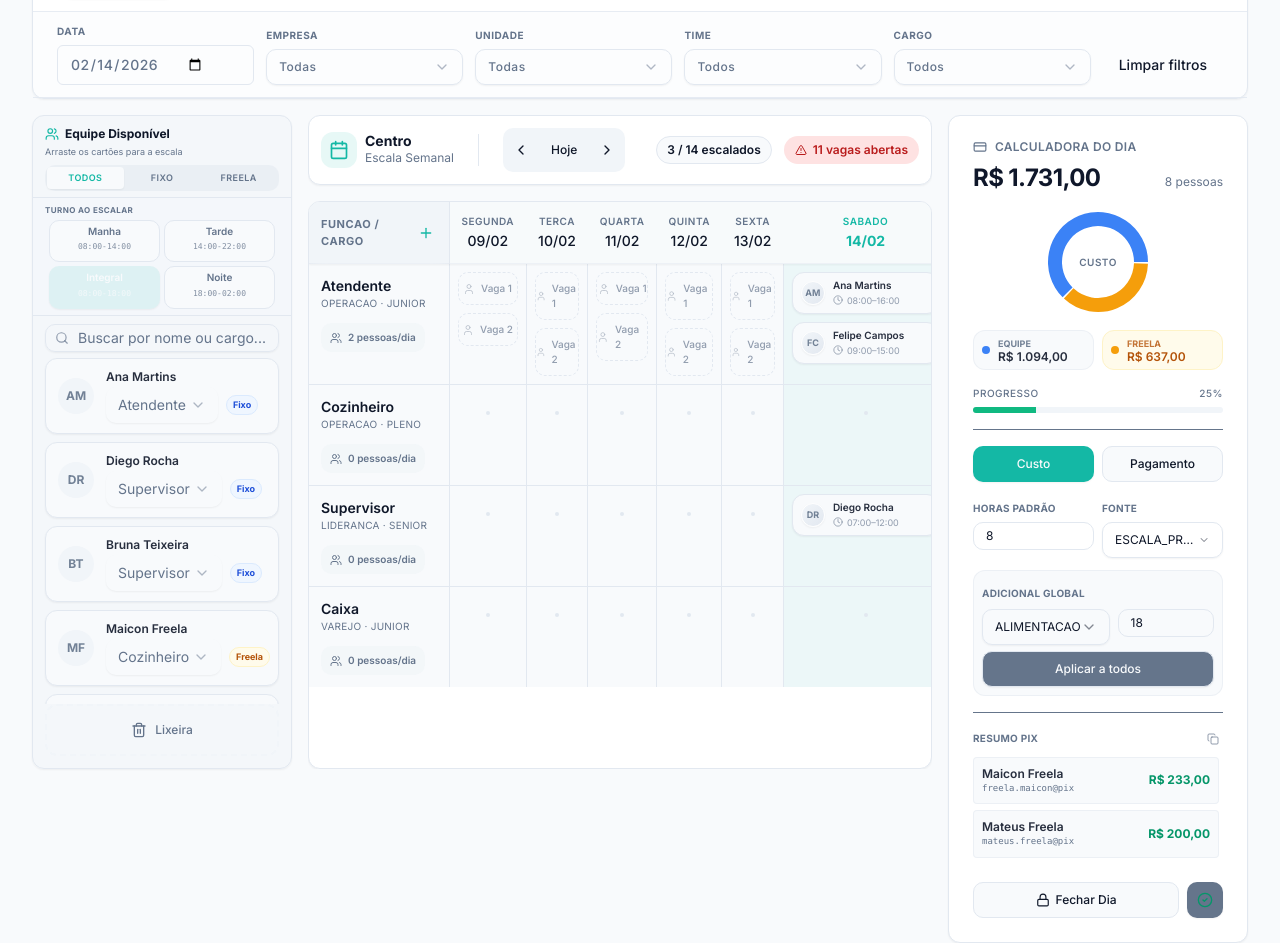
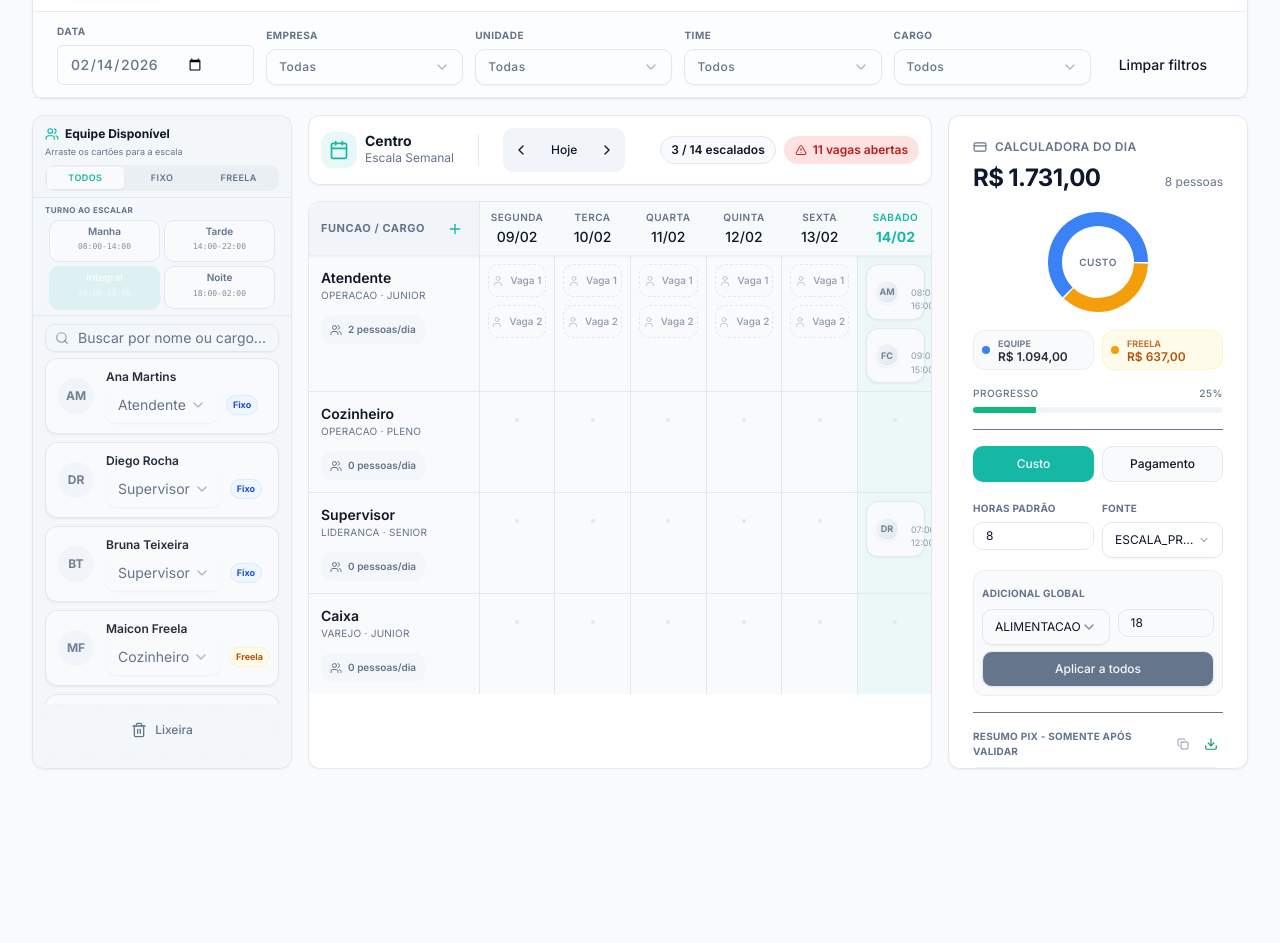
Before and after one commit to vaquev01/rh-manager, a Next.js app: page / in a window 1280 px wide. Shown: the part 140-1083 px from the top of the page. After the commit the page ends 965 px from the top, so only its background shows below. Built offline with nearby package versions, Linux system fonts and the light colour scheme.

Commit message:
feat(ui): phase 7 - proportional schedule table, individual pix bonifications and printable receipt

```diff
--- a/src/app/globals.css
+++ b/src/app/globals.css
@@ -23,6 +23,8 @@
     --destructive-foreground: 210 40% 98%;
     --border: 214.3 31.8% 91.4%;
     --input: 214.3 31.8% 91.4%;
+    --chart-4: 43 74% 66%;
+    --chart-5: 27 87% 67%;
     --ring: 173 80% 40%;
     --radius: 0.75rem;
   }
--- a/src/components/pix-sidebar.tsx
+++ b/src/components/pix-sidebar.tsx
@@ -10,7 +10,7 @@ import { useToast } from "@/components/toast";
 import { asDateLabel } from "@/lib/date";
 import { money } from "@/lib/format";
 import { CheckCircle2, Clock3, Copy, CreditCard, Download, Lock, TrendingUp, Users } from "lucide-react";
-import { useMemo, useState } from "react";
+import { useMemo, useState, useRef } from "react";
 import { AdditionalDay } from "@/lib/types";
 import { PieChart, Pie, Cell, ResponsiveContainer, Tooltip as RechartsTooltip } from 'recharts';
 
@@ -30,6 +30,8 @@ export function PixSidebar() {
         setHoursSource,
         setGlobalStandardHours,
         setGlobalAdditional,
+        addIndividualAdditional,
+        removeIndividualAdditional,
         validateHours,
         closePaymentsDay,
         downloadPixCsv,
@@ -123,18 +125,28 @@ export function PixSidebar() {
         toast("Relatório copiado!", "success");
     };
 
+    const handlePrintPix = () => {
+        window.print();
+    };
+
     return (
-        <div className="space-y-4 h-full flex flex-col">
-            <Card className="flex-1 flex flex-col shadow-sm border-border">
-                <CardHeader className="p-4 pb-2 shrink-0">
+        <div className="space-y-4 h-full flex flex-col relative print-mode-wrapper">
+            <Card className="flex-1 flex flex-col shadow-sm border-border min-h-0 printable-card">
+                <CardHeader className="p-4 pb-2 shrink-0 hide-on-print">
                     <CardTitle className="text-xs font-bold uppercase tracking-wide flex items-center gap-2 text-muted-foreground">
                         <CreditCard className="h-3.5 w-3.5" />
                         Calculadora do Dia
                     </CardTitle>
                 </CardHeader>
                 <CardContent className="p-4 pt-0 flex-1 flex flex-col gap-4 overflow-y-auto">
+                    {/* Print Header Visible Only When Printing */}
+                    <div className="hidden show-on-print mb-4 border-b pb-4">
+                        <h2 className="text-lg font-bold">Resumo Diário de Pagamentos (PIX)</h2>
+                        <p className="text-sm text-muted-foreground">Data: {asDateLabel(date)}</p>
+                    </div>
+
                     {/* Totals */}
-                    <div>
+                    <div className="hide-on-print">
                         <div className="flex items-baseline justify-between mb-2">
                             <span className="text-2xl font-bold tracking-tight text-slate-900">{money(totalCost)}</span>
                             <span className="text-xs text-muted-foreground">{filteredLines.length} pessoas</span>
@@ -208,10 +220,10 @@ export function PixSidebar() {
                         </div>
                     )}
 
-                    <Separator />
+                    <Separator className="hide-on-print" />
 
                     {/* Controls */}
-                    <div className="space-y-3">
+                    <div className="space-y-3 hide-on-print">
                         <div className="grid grid-cols-2 gap-2">
                             <Button
                                 variant={paymentContext.config.mode === "CUSTO" ? "primary" : "outline"}
@@ -305,15 +317,20 @@ export function PixSidebar() {
                         </div>
                     </div>
 
-                    <Separator />
+                    <Separator className="hide-on-print" />
 
                     {/* Pix List */}
-                    <div className="flex-1 min-h-0 flex flex-col">
+                    <div className="flex-1 min-h-[300px] flex flex-col">
                         <div className="flex items-center justify-between mb-2">
-                            <h4 className="text-[10px] font-bold uppercase tracking-wide text-muted-foreground">Resumo PIX</h4>
-                            <Button variant="ghost" size="icon" className="h-5 w-5" onClick={handleCopyReport} title="Copiar Relatório">
+                            <h4 className="text-[10px] font-bold uppercase tracking-wide text-muted-foreground">Resumo PIX {!paymentContext.locked && "- Somente após Validar"}</h4>
+                            <div className="flex gap-1 hide-on-print">
+                                <Button variant="ghost" size="icon" className="h-6 w-6" onClick={handleCopyReport} title="Copiar Relatório em Texto">
                                     <Copy className="h-3 w-3 text-muted-foreground/70" />
                                 </Button>
+                                <Button variant="ghost" size="icon" className="h-6 w-6 text-emerald-600 hover:text-emerald-700 hover:bg-emerald-50" onClick={handlePrintPix} title="Gerar Imagem Visual">
+                                    <Download className="h-3.5 w-3.5" />
+                                </Button>
+                            </div>
                         </div>
 
                         {visiblePixSummary.length === 0 ? (
@@ -322,48 +339,122 @@ export function PixSidebar() {
                             </div>
                         ) : (
                             <ul className="flex-1 overflow-y-auto space-y-1.5 pr-1">
-                                {visiblePixSummary.map(pix => (
-                                    <li key={pix.personId} className="flex justify-between items-center bg-muted/50 p-2 rounded border border-border/50">
+                                {visiblePixSummary.map(pix => {
+                                    const additionals = state.additionalDays.filter(a => a.personId === pix.personId && a.date === date);
+
+                                    return (
+                                        <li key={pix.personId} className="bg-muted/30 p-2.5 rounded border border-border/50 group printable-list-item print-bg-transparent print-border-b">
+                                            <div className="flex justify-between items-start mb-1">
                                                 <div className="min-w-0 flex-1 mr-2">
                                                     <div className="text-xs font-semibold text-foreground/90 truncate">{pix.nome}</div>
-                                            <div className="text-[9px] text-muted-foreground font-mono truncate">{pix.chavePix}</div>
+                                                    <div className="text-[10px] text-muted-foreground font-mono truncate">{pix.chavePix || "Sem PIX"}</div>
                                                 </div>
-                                        <div className="text-xs font-bold text-emerald-600 dark:text-emerald-400">{money(pix.valor)}</div>
+                                                <div className="text-sm font-bold text-emerald-600 dark:text-emerald-400">{money(pix.valor)}</div>
+                                            </div>
+
+                                            {/* Additionals View & Add Button */}
+                                            <div className="mt-2 hide-on-print">
+                                                {additionals.length > 0 && (
+                                                    <div className="space-y-1 mt-2 border-t border-border/50 pt-1.5 mb-2">
+                                                        {additionals.map(a => (
+                                                            <div key={a.id} className="flex items-center justify-between text-[10px]">
+                                                                <span className="text-muted-foreground flex items-center gap-1">
+                                                                    <div className="h-1 w-1 rounded-full bg-emerald-500"></div>
+                                                                    {a.tipo.toLowerCase()} {a.descricao ? `(${a.descricao})` : ""}
+                                                                </span>
+                                                                <div className="flex items-center gap-1">
+                                                                    <span className="font-semibold text-emerald-600">+{money(a.valor)}</span>
+                                                                    <button
+                                                                        onClick={() => removeIndividualAdditional(a.id)}
+                                                                        disabled={paymentContext.locked}
+                                                                        className="text-red-400 hover:text-red-600 ml-1 opacity-0 group-hover:opacity-100 transition-opacity"
+                                                                    >
+                                                                        ×
+                                                                    </button>
+                                                                </div>
+                                                            </div>
+                                                        ))}
+                                                    </div>
+                                                )}
+
+                                                {/* Add quick additional */}
+                                                {!paymentContext.locked && (
+                                                    <div className="flex items-center gap-1.5 opacity-0 group-hover:opacity-100 transition-opacity mt-1">
+                                                        <Input
+                                                            id={`add-val-${pix.personId}`}
+                                                            type="number"
+                                                            placeholder="R$"
+                                                            className="h-6 text-[10px] w-16"
+                                                        />
+                                                        <Input
+                                                            id={`add-desc-${pix.personId}`}
+                                                            type="text"
+                                                            placeholder="Motivo..."
+                                                            className="h-6 text-[10px] flex-1"
+                                                        />
+                                                        <Button
+                                                            size="sm"
+                                                            variant="secondary"
+                                                            className="h-6 text-[10px] px-2"
+                                                            onClick={async () => {
+                                                                const valInput = document.getElementById(`add-val-${pix.personId}`) as HTMLInputElement;
+                                                                const descInput = document.getElementById(`add-desc-${pix.personId}`) as HTMLInputElement;
+
+                                                                if (valInput && Number(valInput.value) > 0) {
+                                                                    addIndividualAdditional(
+                                                                        pix.personId,
+                                                                        {
+                                                                            tipo: "OUTRO",
+                                                                            valor: Number(valInput.value),
+                                                                            descricao: descInput?.value || "Adicional extra",
+                                                                            pagavelViaPix: true
+                                                                        }
+                                                                    );
+                                                                    valInput.value = "";
+                                                                    if (descInput) descInput.value = "";
+                                                                    toast(`Adicionado a ${pix.nome.split(" ")[0]}`, "success");
+                                                                }
+                                                            }}
+                                                        >
+                                                            Add Extra
+                                                        </Button>
+                                                    </div>
+                                                )}
+                                            </div>
                                         </li>
-                                ))}
+                                    );
+                                })}
                             </ul>
                         )}
                     </div>
 
-                    <div className="space-y-2 mt-auto pt-2">
+                    <div className="space-y-2 mt-auto pt-2 hide-on-print">
                         <div className="flex gap-2">
                             {!showCloseConfirm ? (
                                 <Button
-                                    className="flex-1 h-9 text-xs"
-                                    variant="outline"
+                                    className="flex-1 h-9 text-xs font-bold transition-all shadow-sm bg-gradient-to-r from-emerald-600 to-emerald-500 hover:from-emerald-700 hover:to-emerald-600 text-white"
                                     disabled={paymentContext.locked || !canClose}
                                     onClick={() => setShowCloseConfirm(true)}
                                 >
-                                    <Lock className="mr-1.5 h-3.5 w-3.5" /> Fechar Dia
+                                    <Lock className="mr-1.5 h-3.5 w-3.5" /> Travar e Fechar Dia
                                 </Button>
                             ) : (
                                 <Button
-                                    className="flex-1 h-9 text-xs"
-                                    variant="danger"
+                                    className="flex-1 h-9 text-xs shadow-sm bg-red-600 hover:bg-red-700 text-white"
                                     onClick={() => {
                                         closePaymentsDay();
                                         setShowCloseConfirm(false);
-                                        toast("Dia fechado com sucesso", "success");
+                                        toast("Dia fechado com sucesso. Histórico salvo!", "success");
                                     }}
                                 >
-                                    Confirmar
+                                    Confirmar Fechamento
                                 </Button>
                             )}
 
                             <Button
-                                variant="secondary"
+                                variant="outline"
                                 size="icon"
-                                className="h-9 w-9 shrink-0"
+                                className="h-9 w-9 shrink-0 border-emerald-200 bg-emerald-50 hover:bg-emerald-100 dark:bg-emerald-900/20 dark:border-emerald-800"
                                 title="Validar Horas"
                                 disabled={paymentContext.locked}
                                 onClick={() => validateHours()}
--- a/src/components/schedule-builder.tsx
+++ b/src/components/schedule-builder.tsx
@@ -583,7 +583,7 @@ export function ScheduleBuilder() {
           </div>
 
           {/* Stats pills */}
-          <div className="flex items-center gap-3 text-xs">
+          <div className="flex items-center gap-2 text-[10px] xl:text-xs">
             <Badge variant="outline" className="h-7 px-2.5 bg-muted/50">
               {weekStats.totalAssigned} / {weekStats.totalNeeded} escalados
             </Badge>
@@ -605,10 +605,10 @@ export function ScheduleBuilder() {
         <Card className="flex-1 overflow-hidden flex flex-col">
           {/* Scrollable grid area */}
           <div className="flex-1 overflow-auto rounded-b-xl custom-scrollbar relative">
-            <table className="w-full text-left border-collapse min-w-[700px]">
+            <table className="w-full text-left border-collapse min-w-[700px] table-fixed">
               <thead className="sticky top-0 z-20">
                 <tr className="bg-muted/50 border-b shadow-sm">
-                  <th className="sticky left-0 z-30 bg-muted/95 backdrop-blur px-3 py-3 text-left border-r shadow-[4px_0_24px_-8px_rgba(0,0,0,0.1)] min-w-[140px] max-w-[180px]">
+                  <th className="sticky left-0 z-30 bg-muted/95 backdrop-blur px-2 xl:px-3 py-2 text-left border-r shadow-[4px_0_24px_-8px_rgba(0,0,0,0.1)] w-[140px] xl:w-[170px]">
                     <div className="flex items-center justify-between">
                       <span className="text-[11px] font-bold uppercase tracking-wider text-muted-foreground">Funcao / Cargo</span>
                       <Button
@@ -635,16 +635,16 @@ export function ScheduleBuilder() {
                         onDrop={(e) => handleDayDrop(e, d)}
                         onDragLeave={() => setTargetDay(null)}
                         className={cn(
-                          "w-[90px] sm:w-[110px] border-b border-border/60 bg-slate-50/80 dark:bg-slate-900/80 py-3 px-2 md:px-3 text-center transition-colors",
+                          "w-[calc((100%-140px)/7)] xl:w-[calc((100%-170px)/7)] border-b border-border/60 bg-slate-50/80 dark:bg-slate-900/80 py-2 px-1 xl:px-2 text-center transition-colors align-middle",
                           isToday ? "bg-primary/5" : "bg-background",
                           draggingDay === d && "opacity-50 dashed-border",
                           targetDay === d && "bg-primary/10 ring-2 ring-primary ring-inset z-10"
                         )}
                       >
-                        <div className={cn("text-[10px] uppercase tracking-wider font-semibold mb-0.5 pointer-events-none", isToday ? "text-primary" : "text-muted-foreground")}>
+                        <div className={cn("text-[9px] xl:text-[10px] uppercase tracking-wider font-semibold mb-0.5 pointer-events-none", isToday ? "text-primary" : "text-muted-foreground")}>
                           {dayNameLong(d)}
                         </div>
-                        <div className={cn("text-sm pointer-events-none", isToday ? "font-bold text-primary" : "font-medium text-foreground")}>
+                        <div className={cn("text-xs xl:text-sm pointer-events-none leading-none", isToday ? "font-bold text-primary" : "font-medium text-foreground")}>
                           {shortDate(d)}
                         </div>
 
```
Lines whose indentation alone changed are shown as unchanged.
